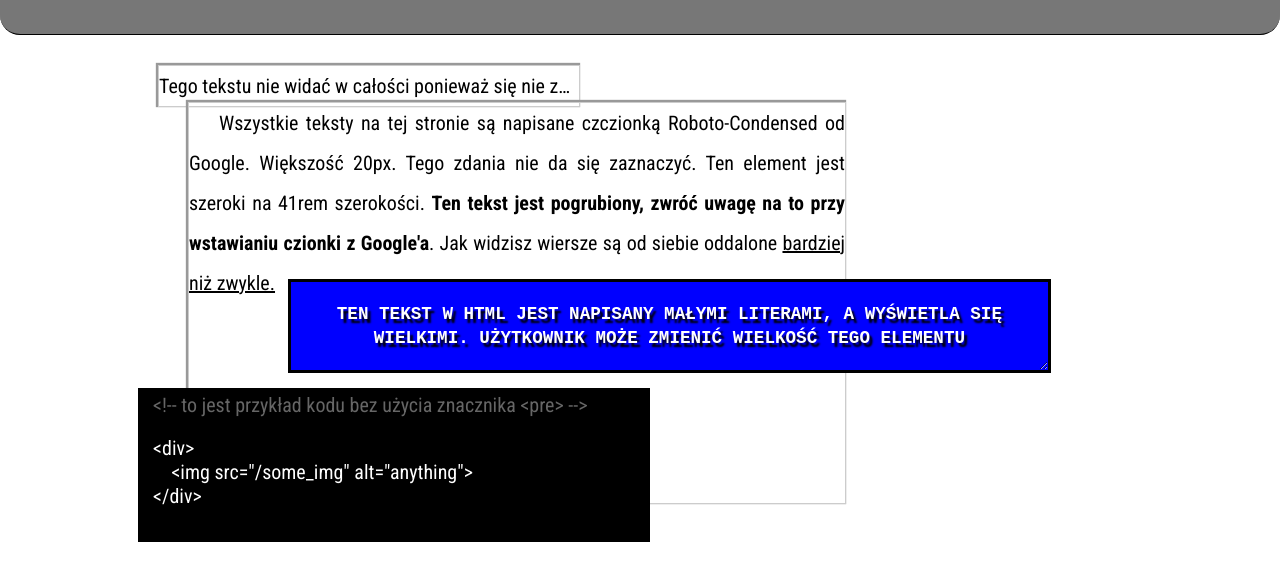
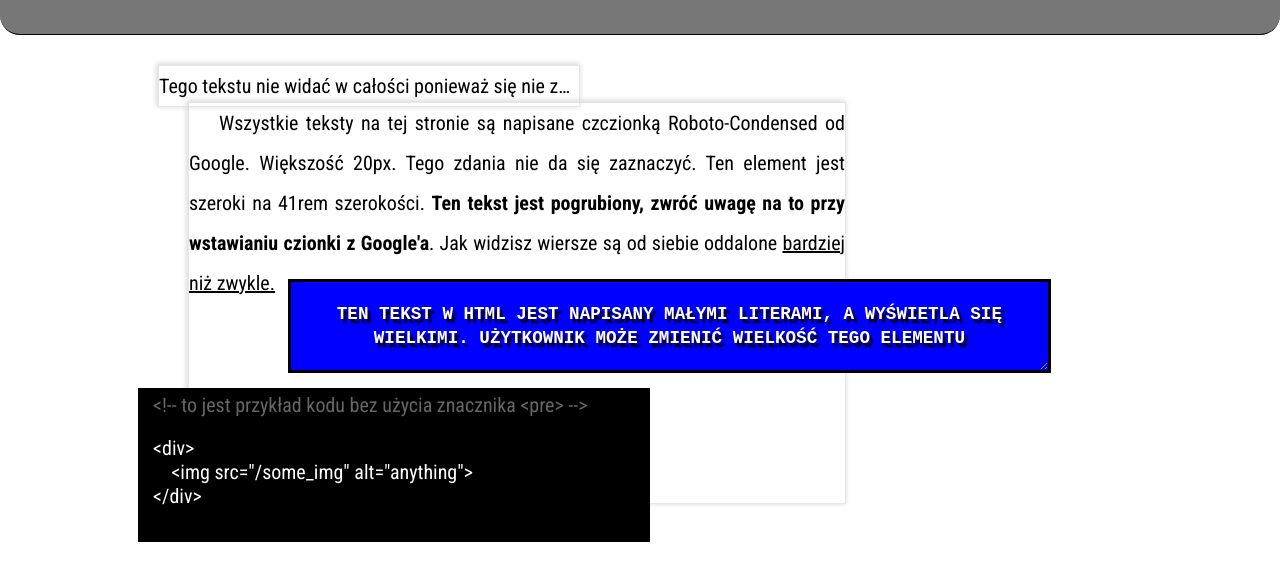
Before and after one commit to Kruchy1980/html-css-curse-module6-homework, a plain HTML site: page index.html in a window 1280 px wide. Shown: the part 87-668 px from the top of the page. Drawn offline with Linux system fonts and the light colour scheme.

Commit message:
Boxes Shadows corrected

```diff
--- a/style.css
+++ b/style.css
@@ -29,12 +29,12 @@
         margin-top: 30px;
         margin-left: 30px;
         width: 420px;
-        border: 1px solid #ccc;
+        border: 1px solid #cccccc80;
         overflow: hidden;
         white-space: nowrap;
         text-overflow: ellipsis;
         line-height: 40px;
-        box-shadow: -1px -1px 1px 1px #999;
+        box-shadow: -1px -1px 5px 1px #ddd;
     }
     /* indented */
 
@@ -45,8 +45,8 @@
         width: 41rem;
         height: 400px;
         text-indent: 30px;
-        border: 1px solid #ccc;
-        box-shadow: -1px -1px 1px 1px #999;
+        border: 1px solid #cccccc80;
+        box-shadow: -1px -1px 5px 1px #ddd;
         line-height: 2;
         text-align: justify;
     }
```
